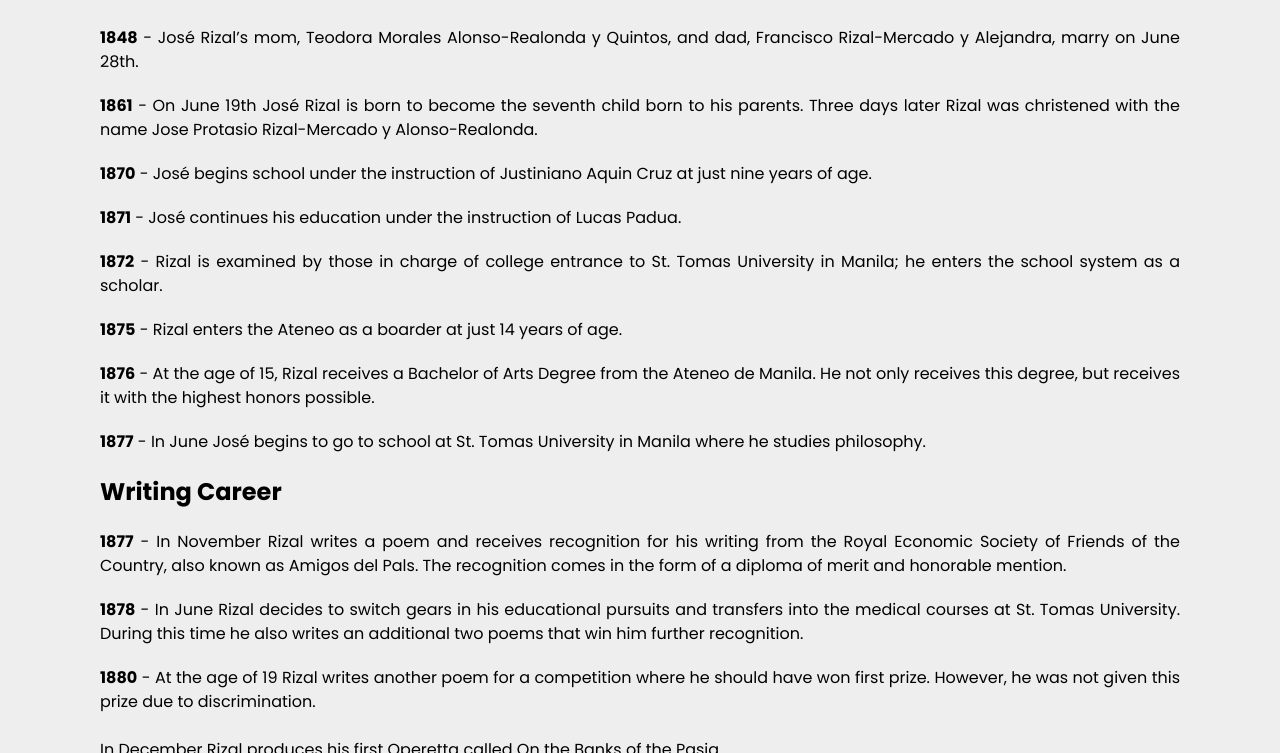
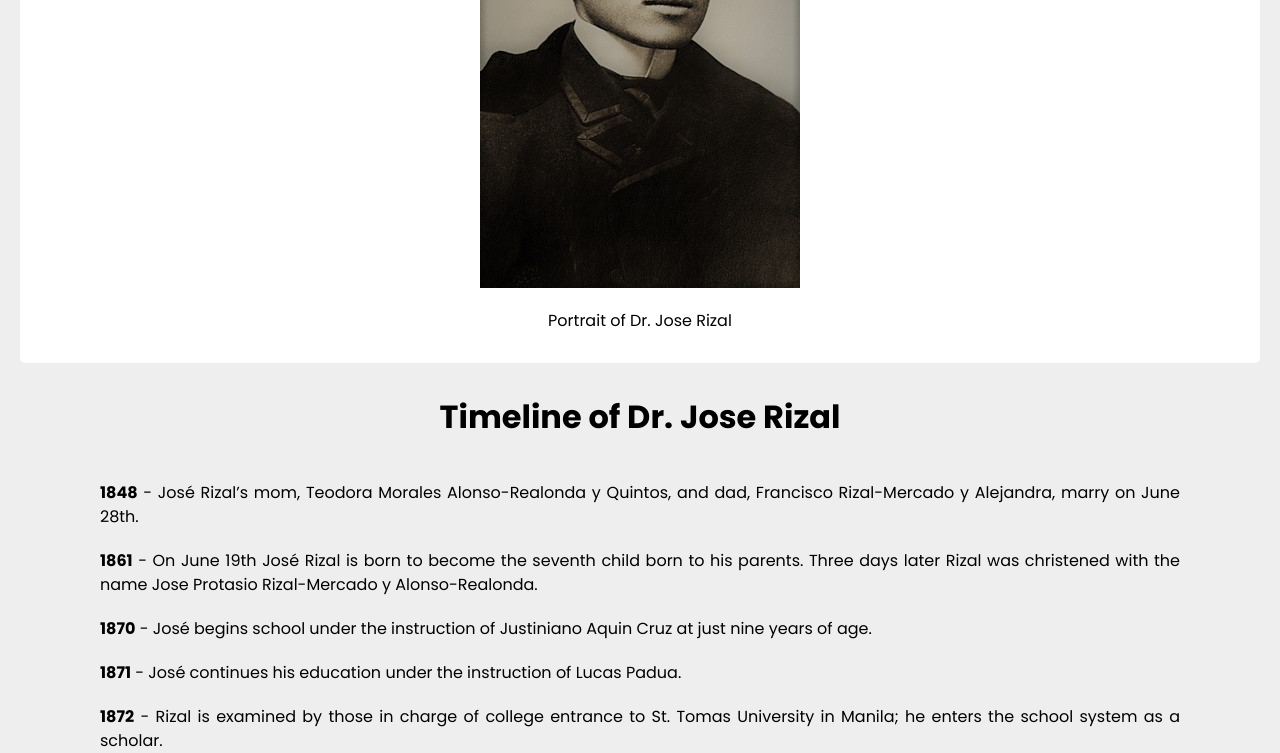
Before and after one commit to grnapp00/TributePage, a plain HTML site: page index.html in a window 1280 px wide. Shown: the part 347-1100 px from the top of the page. Drawn offline with Linux system fonts and the light colour scheme; the site is published under a folder, as on GitHub Pages, so addresses that start at the root find nothing.

Commit message:
Fixed the directory for image

```diff
--- a/index.html
+++ b/index.html
@@ -19,7 +19,7 @@
 
     <!-- Image of the Subject -->
     <section id="img-div">
-        <img src="/images/JoseRizal.jpg" alt="Dr. Jose Rizal" id="image">
+        <img src="images/JoseRizal.jpg" alt="Dr. Jose Rizal" id="image">
         <figcaption id="img-caption">Portrait of Dr. Jose Rizal</figcaption>
     </section>
 
```
